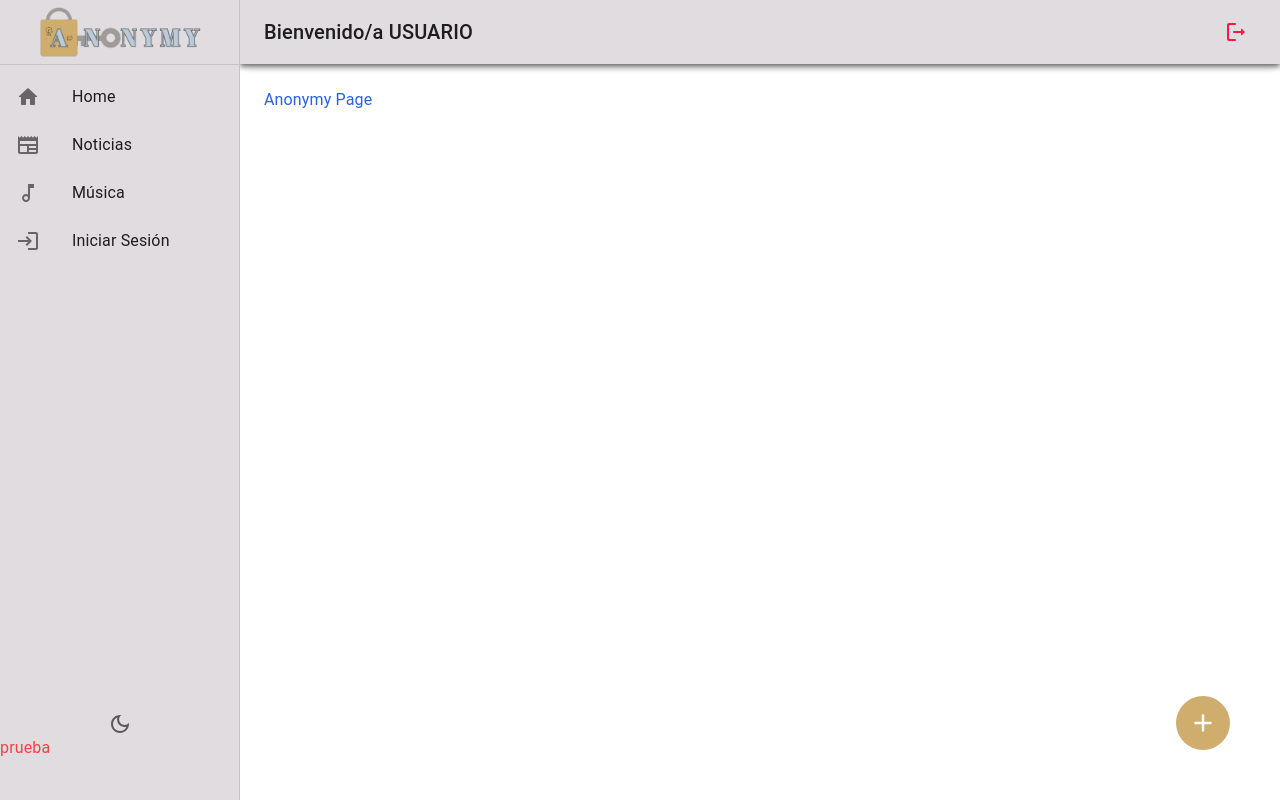
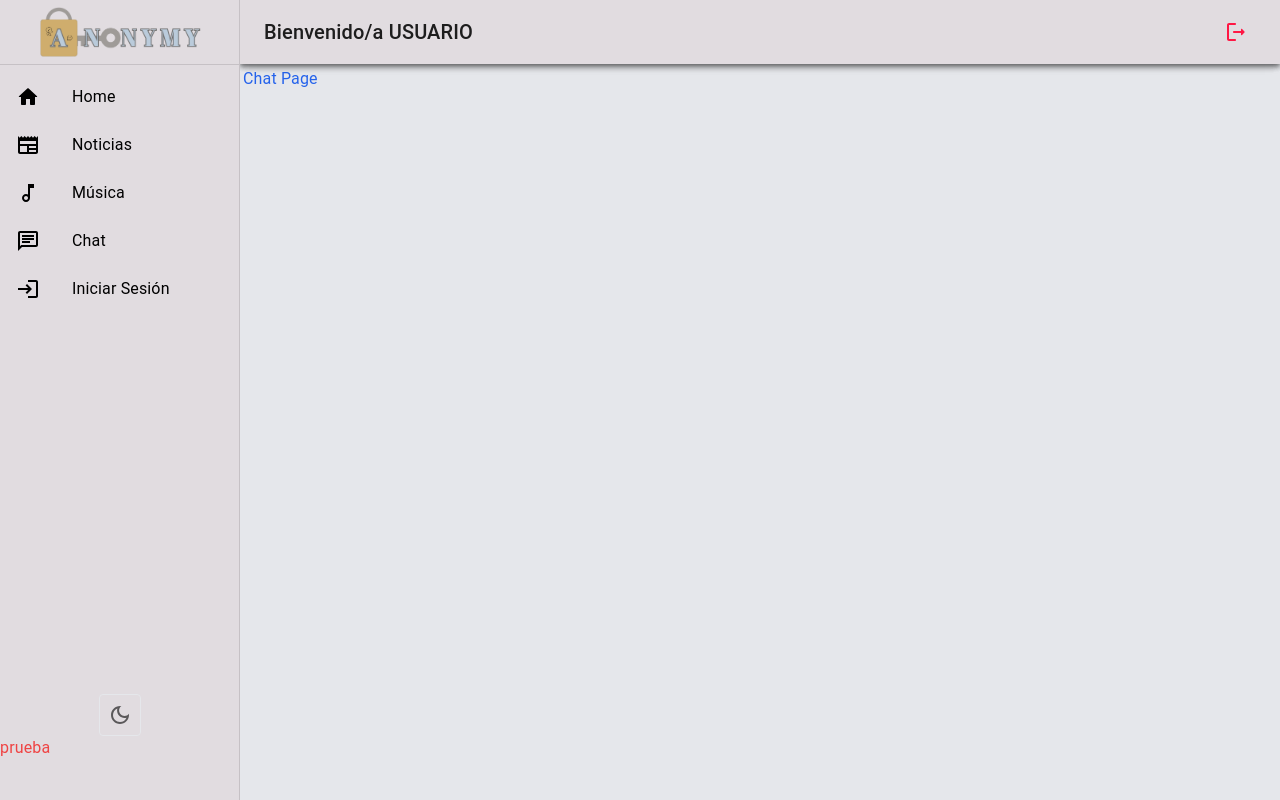
Before and after one commit to JoelDiazPA/Anonymy, a React (Vite) app: page /chat in a window 1280 px wide. Before the commit this address led to /. Built offline with nearby package versions, Linux system fonts and the light colour scheme.

Commit message:
DarkMode hecho

```diff
--- a/src/anonymy/components/SideBar.jsx
+++ b/src/anonymy/components/SideBar.jsx
@@ -2,12 +2,17 @@ import { ThemeProvider } from "@emotion/react";
 import { mainTheme } from "../../theme/mainTheme";
 import { Box, Divider, Drawer, Grid, List, ListItem, ListItemButton, ListItemIcon, ListItemText, Toolbar, Typography } from "@mui/material";
 import { Link } from "react-router-dom";
-import { DarkModeOutlined, HomeRounded, Login, MusicNoteOutlined, NewspaperOutlined, TurnedInNot } from "@mui/icons-material";
+import { ChatOutlined, DarkModeOutlined, HomeRounded, LightModeOutlined, Login, MusicNoteOutlined, NewspaperOutlined, TurnedInNot } from "@mui/icons-material";
 import { useEffect, useState } from "react";
 import { NavBar } from './NavBar'; // Importa el componente NavBar
 
 export const SideBar = ({ drawerWidth }) => {
+    // Recuperar el tema guardado en localStorage o por defecto
     const [theme, setTheme] = useState(() => {
+        const savedTheme = localStorage.getItem("theme");
+        if (savedTheme) {
+            return savedTheme;
+        }
         if (window.matchMedia("(prefers-color-scheme: dark)").matches) {
             return 'dark';
         }
@@ -15,16 +20,24 @@ export const SideBar = ({ drawerWidth }) => {
     });
 
     useEffect(() => {
-        if (theme === 'dark') {
+        // Aplicar el tema actual
+        applyTheme(theme);
+    }, [theme]);
+
+    const applyTheme = (selectedTheme) => {
+        if (selectedTheme === 'dark') {
             document.querySelector('html').classList.add('dark');
         } else {
             document.querySelector('html').classList.remove('dark');
         }
-    }, [theme]);
+    };
 
     const handleChangeTheme = () => {
-        setTheme(prevTheme => prevTheme === 'light' ? 'dark' : 'light')
-    }
+        const newTheme = theme === 'light' ? 'dark' : 'light';
+        // Guardar el tema seleccionado en localStorage
+        localStorage.setItem("theme", newTheme);
+        setTheme(newTheme);
+    };
 
     return (
         <ThemeProvider theme={mainTheme}>
@@ -50,11 +63,11 @@ export const SideBar = ({ drawerWidth }) => {
                         </Typography>
                     </Toolbar>
                     <Divider />
-                    <List>
+                    <List className="text-black dark:text-white">
                         <ListItem disablePadding component={Link} to="/">
                             <ListItemButton>
                                 <ListItemIcon>
-                                    <HomeRounded />
+                                    <HomeRounded className="text-black dark:text-white"/>
                                 </ListItemIcon>
                                 <Grid container className='mr-1'>
                                     <ListItemText primary='Home'/>
@@ -64,7 +77,7 @@ export const SideBar = ({ drawerWidth }) => {
                         <ListItem disablePadding component={Link} to="/news">
                             <ListItemButton>
                                 <ListItemIcon>
-                                    <NewspaperOutlined />
+                                    <NewspaperOutlined className="text-black dark:text-white"/>
                                 </ListItemIcon>
                                 <Grid container className='mr-1'>
                                     <ListItemText primary='Noticias'/>
@@ -74,17 +87,27 @@ export const SideBar = ({ drawerWidth }) => {
                         <ListItem disablePadding component={Link} to="/music">
                             <ListItemButton>
                                 <ListItemIcon>
-                                    <MusicNoteOutlined />
+                                    <MusicNoteOutlined className="text-black dark:text-white"/>
                                 </ListItemIcon>
                                 <Grid container className='mr-1'>
                                     <ListItemText primary='Música'/>
                                 </Grid>
                             </ListItemButton>
                         </ListItem>
+                        <ListItem disablePadding component={Link} to="/chat">
+                            <ListItemButton>
+                                <ListItemIcon>
+                                    <ChatOutlined className="text-black dark:text-white"/>
+                                </ListItemIcon>
+                                <Grid container className='mr-1'>
+                                    <ListItemText primary='Chat'/>
+                                </Grid>
+                            </ListItemButton>
+                        </ListItem>
                         <ListItem disablePadding component={Link} to="/auth/login">
                             <ListItemButton>
                                 <ListItemIcon>
-                                    <Login />
+                                    <Login className="text-black dark:text-white"/>
                                 </ListItemIcon>
                                 <Grid container className='mr-1'>
                                     <ListItemText primary='Iniciar Sesión'/>
@@ -96,10 +119,14 @@ export const SideBar = ({ drawerWidth }) => {
                     {/* Box agregado para estar en la parte baja de la página */}
                     <Box sx={{ position: 'absolute', bottom: 0, width: '100%', marginBottom: 5 }}>
                         <Typography variant="body2" align="center" color="textSecondary">
-                            <button
+                            <button className="p-2 hover:bg-gray-400 dark:hover:border-gray-700 focus:border-gray-900 border rounded dark:text-white"
                                 onClick={handleChangeTheme}
                             >
-                                <DarkModeOutlined />
+                                {theme === 'light' ? (
+                                    <DarkModeOutlined />
+                                ) : (
+                                    <LightModeOutlined />
+                                )}
                             </button>
                         </Typography>
                         <div className="text-red-500 dark:text-blue-500">
--- a/src/anonymy/layout/AnonymyLayout.jsx
+++ b/src/anonymy/layout/AnonymyLayout.jsx
@@ -2,27 +2,32 @@ import { Box, Toolbar } from '@mui/material'
 import React from 'react'
 import { SideBar } from '../components/SideBar';
 import { NavBar } from '../components/NavBar';
+import { mainTheme } from '../../theme/mainTheme'
 
 const drawerWidth = 240;
 
-export const AnonymyLayout = ( {children} ) => {
-  return (
-    <Box sx={{ display: 'flex'}}>
+export const AnonymyLayout = ({ children, theme }) => {
+    return (
+        <Box sx={{ display: 'flex', height: '100vh' }}>
 
-        <NavBar drawerWidth={ drawerWidth }/>
+            <NavBar drawerWidth={drawerWidth} />
 
-        <SideBar drawerWidth={ drawerWidth }/>
+            <SideBar drawerWidth={drawerWidth} />
 
-        <Box
-            component='main'
-            sx={ {flexGrow: 1, p: 3}}
-        >
-            <Toolbar />
+            <div
+                className={`bg-gray-200 dark:bg-gray-700`}
+                style={{
+                    flexGrow: 1,
+                    padding: 3,
+                    overflowY: 'auto', // Agregar overflow-y para permitir desplazamiento vertical si el contenido excede la altura de la ventana
+                }}
+            >
+                <Toolbar />
 
-            { children }
+                {children}
+
+            </div>
 
         </Box>
-
-    </Box>
-  )
+    )
 }
--- /dev/null
+++ b/src/anonymy/pages/ChatPage.jsx
@@ -0,0 +1,17 @@
+import React from 'react'
+import { AnonymyLayout } from '../layout/AnonymyLayout'
+import { IconButton } from '@mui/material'
+import { AddRounded } from '@mui/icons-material'
+
+export const ChatPage = () => {
+  return (
+    <AnonymyLayout>
+      <div className='text-blue-600 dark:text-purple-600'>
+        Chat Page
+      </div>
+
+
+    </AnonymyLayout>
+
+  )
+}
--- a/src/anonymy/pages/MusicPage.jsx
+++ b/src/anonymy/pages/MusicPage.jsx
@@ -12,8 +12,8 @@ export const MusicPage = () => {
           size='large'
           sx={{
             color: 'white',
-            backgroundColor: 'secondary.main',
-            ':hover': { backgroundColor: 'secondary.main', opacity: 0.9 },
+            backgroundColor: 'success.main',
+            ':hover': { backgroundColor: 'success.main', opacity: 0.9 },
             position: 'fixed',
             right: 50,
             bottom: 50,
--- a/src/anonymy/pages/NewsPage.jsx
+++ b/src/anonymy/pages/NewsPage.jsx
@@ -12,8 +12,8 @@ export const NewsPage = () => {
         size='large'
         sx={{
           color: 'white',
-          backgroundColor: 'secondary.main',
-          ':hover': { backgroundColor: 'secondary.main', opacity: 0.9 },
+          backgroundColor: 'success.main',
+          ':hover': { backgroundColor: 'success.main', opacity: 0.9 },
           position: 'fixed',
           right: 50,
           bottom: 50,
--- a/src/anonymy/routes/AnonymyRoutes.jsx
+++ b/src/anonymy/routes/AnonymyRoutes.jsx
@@ -3,6 +3,7 @@ import { Navigate, Route, Routes } from 'react-router-dom'
 import { AnonymyPage } from '../pages/AnonymyPage'
 import { NewsPage } from '../pages/NewsPage'
 import { MusicPage } from '../pages/MusicPage'
+import { ChatPage } from '../pages/ChatPage'
 
 export const AnonymyRoutes = () => {
   return (
@@ -13,6 +14,8 @@ export const AnonymyRoutes = () => {
 
         <Route path='/music' element={ <MusicPage /> } />
 
+        <Route path='/chat' element={ <ChatPage /> } />
+
         <Route path='/*' element={ <Navigate to="/" /> }/>
 
 
```
